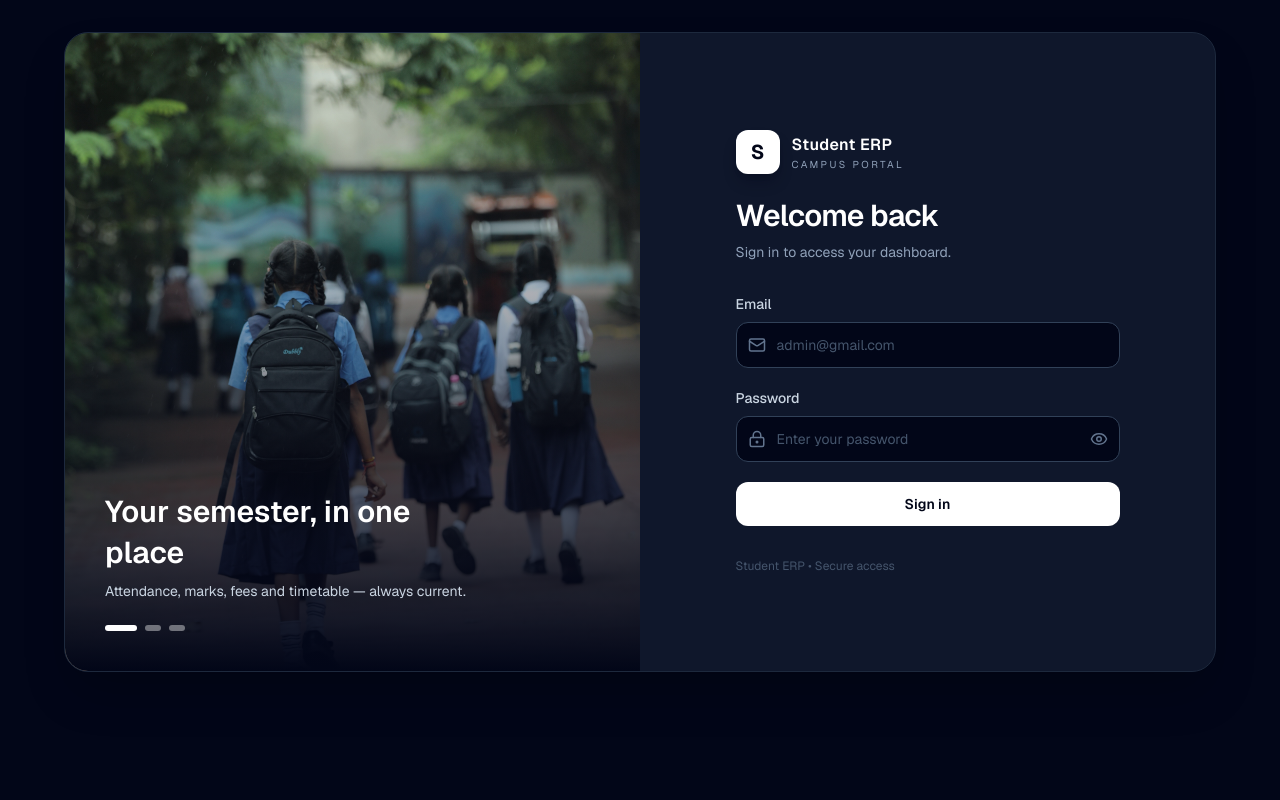
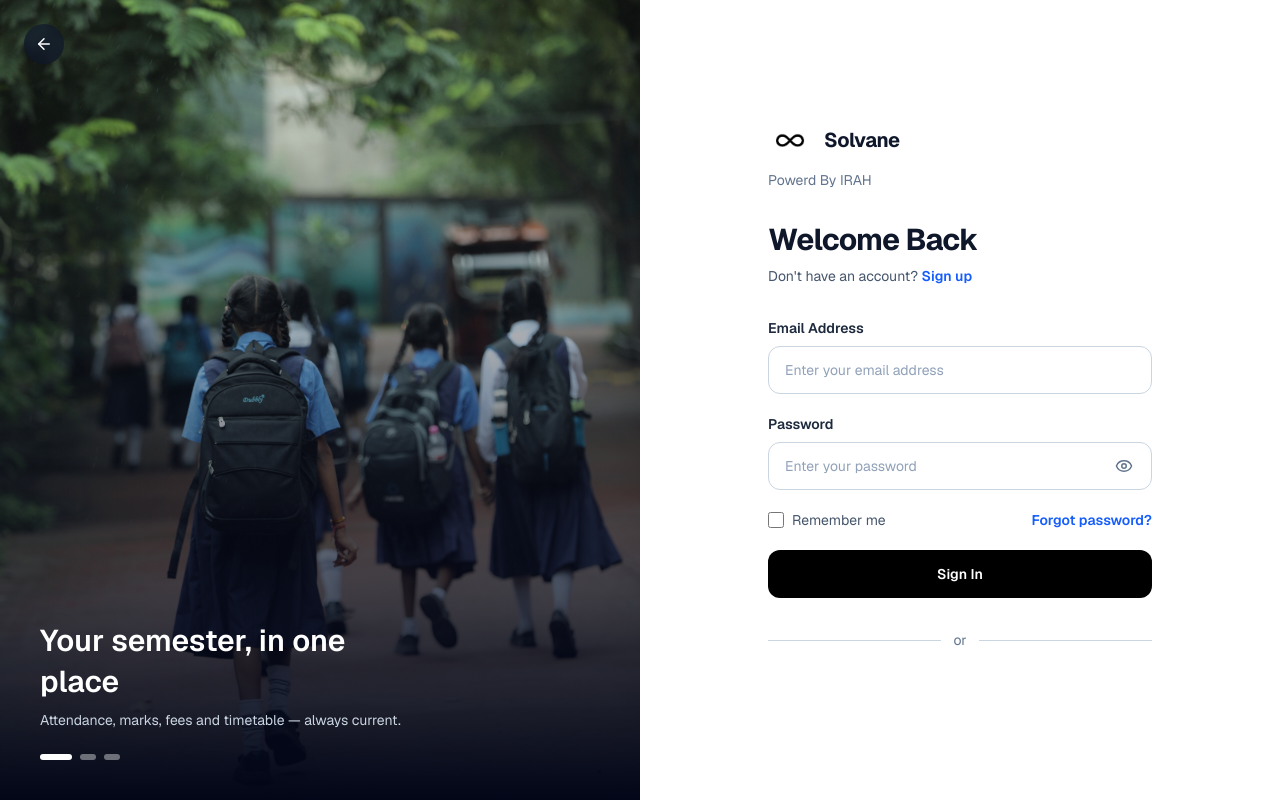
Before and after one commit to irah69/erp-frontend-Mark-1, a Next.js app: page /login in a window 1280 px wide. Built offline with nearby package versions, Linux system fonts and the light colour scheme; no server answers.

Commit message:
login page updated
login page updated

```diff
--- a/app/globals.css
+++ b/app/globals.css
@@ -411,6 +411,10 @@ body {
   .app-content {
     padding-top: 82px;
   }
+
+  .app-shell:has(.login-page) .app-content {
+    padding-top: 0;
+  }
 }
 
 @media (prefers-reduced-motion: reduce) {
--- a/app/login/page.tsx
+++ b/app/login/page.tsx
@@ -1,8 +1,10 @@
 "use client";
 
 import { FormEvent, useState } from "react";
+import Image from "next/image";
+import Link from "next/link";
 import { motion, type Variants } from "framer-motion";
-import { Eye, EyeOff, LockKeyhole, Mail, Loader2 } from "lucide-react";
+import { ArrowLeft, Eye, EyeOff, Loader2 } from "lucide-react";
 import { useRouter } from "next/navigation";
 
 import { API_BASE_URL } from "../../lib/api";
@@ -30,18 +32,50 @@ const containerVariants: Variants = {
   hidden: { opacity: 0 },
   visible: {
     opacity: 1,
-    transition: { staggerChildren: 0.08, delayChildren: 0.15 },
+    transition: { staggerChildren: 0.07, delayChildren: 0.1 },
   },
 };
 
 const itemVariants: Variants = {
-  hidden: { y: 16, opacity: 0 },
+  hidden: { y: 14, opacity: 0 },
   visible: {
     y: 0,
     opacity: 1,
     transition: { type: "spring" as const, stiffness: 110, damping: 14 },
   },
 };
+
+/* Brand details — swap the logo file in /public and edit the text here */
+const BRAND = {
+  logo: "/logo1.png",
+  name: "Solvane",
+  tagline: "Powerd By IRAH",
+};
+
+const inputClass =
+  "h-12 w-full rounded-xl border border-slate-300 bg-white px-4 text-sm text-slate-900 outline-none transition placeholder:text-slate-400 focus:border-slate-900 focus:ring-2 focus:ring-slate-900/10";
+
+const socialClass =
+  "flex min-h-14 w-full items-center gap-3 rounded-xl border border-slate-300 bg-white px-4 py-2 text-sm font-medium text-slate-700 transition hover:bg-slate-50 focus:outline-none focus-visible:ring-2 focus-visible:ring-slate-900/20";
+
+function GoogleIcon() {
+  return (
+    <svg viewBox="0 0 48 48" className="h-5 w-5 shrink-0" aria-hidden="true">
+      <path fill="#FFC107" d="M43.6 20.1H42V20H24v8h11.3C33.7 32.7 29.2 36 24 36c-6.6 0-12-5.4-12-12s5.4-12 12-12c3.1 0 5.8 1.2 8 3.1l5.7-5.7C34 6.1 29.3 4 24 4 13 4 4 13 4 24s9 20 20 20 20-9 20-20c0-1.3-.1-2.6-.4-3.9z" />
+      <path fill="#FF3D00" d="M6.3 14.7l6.6 4.8C14.7 15.1 19 12 24 12c3.1 0 5.8 1.2 8 3.1l5.7-5.7C34 6.1 29.3 4 24 4 16.3 4 9.7 8.3 6.3 14.7z" />
+      <path fill="#4CAF50" d="M24 44c5.2 0 9.9-2 13.4-5.2l-6.2-5.2C29.2 35.1 26.7 36 24 36c-5.2 0-9.6-3.3-11.3-8l-6.5 5C9.5 39.6 16.2 44 24 44z" />
+      <path fill="#1976D2" d="M43.6 20.1H42V20H24v8h11.3c-.8 2.2-2.2 4.2-4.1 5.6l6.2 5.2C37 39.2 44 34 44 24c0-1.3-.1-2.6-.4-3.9z" />
+    </svg>
+  );
+}
+
+function GitHubIcon() {
+  return (
+    <svg viewBox="0 0 24 24" className="h-5 w-5 shrink-0 text-slate-900" fill="currentColor" aria-hidden="true">
+      <path d="M12 .5C5.65.5.5 5.65.5 12c0 5.08 3.29 9.39 7.86 10.91.58.1.79-.25.79-.56v-2c-3.2.7-3.87-1.37-3.87-1.37-.52-1.33-1.28-1.69-1.28-1.69-1.04-.71.08-.7.08-.7 1.15.08 1.76 1.19 1.76 1.19 1.02 1.76 2.69 1.25 3.35.96.1-.74.4-1.25.73-1.54-2.55-.29-5.24-1.28-5.24-5.69 0-1.26.45-2.28 1.18-3.09-.12-.29-.51-1.46.11-3.05 0 0 .97-.31 3.17 1.18a11 11 0 0 1 5.77 0c2.2-1.49 3.17-1.18 3.17-1.18.62 1.59.23 2.76.11 3.05.74.81 1.18 1.83 1.18 3.09 0 4.42-2.69 5.39-5.25 5.68.41.36.78 1.06.78 2.14v3.17c0 .31.21.67.8.56A11.5 11.5 0 0 0 23.5 12C23.5 5.65 18.35.5 12 .5z" />
+    </svg>
+  );
+}
 
 export default function LoginPage() {
   const router = useRouter();
@@ -97,77 +131,70 @@ export default function LoginPage() {
   };
 
   return (
-    <main className="min-h-[100dvh] bg-slate-950 px-4 py-6 sm:px-6 sm:py-10 lg:p-8">
-      <motion.div
-        initial={{ opacity: 0, scale: 0.98 }}
-        animate={{ opacity: 1, scale: 1 }}
-        transition={{ duration: 0.45, ease: "easeOut" }}
-        className="mx-auto grid w-full max-w-6xl overflow-hidden rounded-2xl border border-slate-800 bg-slate-900 shadow-2xl lg:min-h-[640px] lg:grid-cols-2 lg:rounded-3xl"
-      >
-        {/* Left: visual panel — hidden on small screens where vertical space is scarce */}
-        <div className="relative hidden lg:block">
+    <main className="grid min-h-dvh w-full bg-white lg:grid-cols-2">
+      {/* Left: visual panel (desktop only) */}
+      <div className="relative hidden bg-slate-900 lg:block lg:min-h-dvh">
         <ImageSlider images={slides} interval={5500} />
 
-          {/* <div className="absolute left-10 top-10 flex items-center gap-3">
-            <div className="flex h-10 w-10 items-center justify-center rounded-xl bg-white">
-              <span className="text-lg font-bold text-slate-950">S</span>
-            </div>
-            <span className="text-sm font-semibold tracking-wide text-white">
-              Student ERP
-            </span>
-          </div> */}
+        <Link
+          href="/"
+          aria-label="Go back"
+          className="absolute left-6 top-6 z-20 grid h-10 w-10 place-items-center rounded-full bg-slate-900/70 text-white backdrop-blur transition hover:bg-slate-900 focus:outline-none focus-visible:ring-2 focus-visible:ring-white"
+        >
+          <ArrowLeft size={18} />
+        </Link>
       </div>
 
       {/* Right: form panel */}
-        <div className="flex w-full items-center justify-center px-5 py-10 sm:px-10 sm:py-14 lg:px-14">
+      <div className="relative flex items-center justify-center px-6 py-16 sm:px-12 lg:px-16 lg:py-10">
+        {/* Back button for screens without the image panel */}
+        <Link
+          href="/"
+          aria-label="Go back"
+          className="absolute left-4 top-4 grid h-10 w-10 place-items-center rounded-full bg-slate-900 text-white transition hover:bg-slate-700 focus:outline-none focus-visible:ring-2 focus-visible:ring-slate-900 focus-visible:ring-offset-2 sm:left-8 sm:top-8 lg:hidden"
+        >
+          <ArrowLeft size={18} />
+        </Link>
+
         <motion.div
           variants={containerVariants}
           initial="hidden"
           animate="visible"
           className="w-full max-w-sm"
         >
-            {/* Compact brand mark for mobile/tablet, where the visual panel is hidden */}
-            <motion.div
-              variants={itemVariants}
-              className="mb-8 flex items-center gap-3 lg:hidden"
-            >
-              <div className="flex h-11 w-11 items-center justify-center rounded-xl bg-white">
-                <span className="text-xl font-bold text-slate-950">S</span>
+          {/* Brand: logo + name side by side, tagline underneath both */}
+          <motion.div variants={itemVariants} className="mb-8">
+            <div className="flex items-center gap-3">
+              <Image
+                src={BRAND.logo}
+                alt={`${BRAND.name} logo`}
+                width={44}
+                height={44}
+                priority
+                className="h-11 w-11 shrink-0 rounded-xl object-contain"
+              />
+              <span className="text-xl font-bold tracking-tight text-slate-900">
+                {BRAND.name}
+              </span>
             </div>
-              <span className="text-base font-semibold text-white">
-                Student ERP
-              </span>
-            </motion.div>
-
-            <motion.div
-              variants={itemVariants}
-              className="mb-6 flex items-center gap-3"
-            >
-              <div className="flex h-11 w-11 items-center justify-center rounded-xl bg-white shadow-lg shadow-slate-950/30">
-                <span className="text-xl font-bold text-slate-950">S</span>
-              </div>
-              <div>
-                <p className="text-base font-semibold tracking-wide text-white">
-                  Student ERP
-                </p>
-                <p className="text-[10px] uppercase tracking-[0.24em] text-slate-400">
-                  Campus Portal
-                </p>
-              </div>
+            <p className="mt-2 text-sm text-slate-500">{BRAND.tagline}</p>
           </motion.div>
 
           <motion.h1
             variants={itemVariants}
-              className="text-2xl font-semibold tracking-tight text-white sm:text-3xl"
+            className="text-3xl font-bold tracking-tight text-slate-900"
           >
-              Welcome back
+            Welcome Back
           </motion.h1>
 
-            <motion.p
-              variants={itemVariants}
-              className="mt-2 text-sm text-slate-400"
+          <motion.p variants={itemVariants} className="mt-2 text-sm text-slate-600">
+            Don&apos;t have an account?{" "}
+            <Link
+              href="/register"
+              className="font-semibold text-blue-600 hover:text-blue-700 hover:underline"
             >
-              Sign in to access your dashboard.
+              Sign up
+            </Link>
           </motion.p>
 
           <motion.form
@@ -179,45 +206,31 @@ export default function LoginPage() {
             <div>
               <label
                 htmlFor="email"
-                  className="mb-2 block text-sm font-medium text-slate-300"
+                className="mb-2 block text-sm font-semibold text-slate-800"
               >
-                  Email
+                Email Address
               </label>
-
-                <div className="relative">
-                  <Mail
-                    size={18}
-                    className="pointer-events-none absolute left-3 top-1/2 -translate-y-1/2 text-slate-500"
-                  />
-
               <input
                 id="email"
                 type="email"
                 value={email}
                 onChange={(e) => setEmail(e.target.value)}
-                    placeholder="admin@gmail.com"
+                placeholder="Enter your email address"
                 required
                 autoComplete="email"
-                    className="w-full rounded-xl border border-slate-700 bg-slate-950 py-3 pl-10 pr-4 text-sm text-white outline-none transition placeholder:text-slate-600 focus:border-slate-400 focus:ring-2 focus:ring-slate-700"
+                className={inputClass}
               />
-                </div>
             </div>
 
             {/* Password */}
             <div>
               <label
                 htmlFor="password"
-                  className="mb-2 block text-sm font-medium text-slate-300"
+                className="mb-2 block text-sm font-semibold text-slate-800"
               >
                 Password
               </label>
-
               <div className="relative">
-                  <LockKeyhole
-                    size={18}
-                    className="pointer-events-none absolute left-3 top-1/2 -translate-y-1/2 text-slate-500"
-                  />
-
                 <input
                   id="password"
                   type={showPassword ? "text" : "password"}
@@ -226,18 +239,39 @@ export default function LoginPage() {
                   placeholder="Enter your password"
                   required
                   autoComplete="current-password"
-                    className="w-full rounded-xl border border-slate-700 bg-slate-950 py-3 pl-10 pr-11 text-sm text-white outline-none transition placeholder:text-slate-600 focus:border-slate-400 focus:ring-2 focus:ring-slate-700"
+                  className={`${inputClass} pr-12`}
                 />
-
                 <button
                   type="button"
                   onClick={() => setShowPassword(!showPassword)}
-                    className="absolute right-3 top-1/2 -translate-y-1/2 text-slate-500 transition hover:text-slate-300"
+                  className="absolute right-3 top-1/2 grid h-8 w-8 -translate-y-1/2 place-items-center rounded-md text-slate-500 transition hover:text-slate-800 focus:outline-none focus-visible:ring-2 focus-visible:ring-slate-900/20"
                   aria-label={showPassword ? "Hide password" : "Show password"}
                 >
                   {showPassword ? <EyeOff size={18} /> : <Eye size={18} />}
                 </button>
               </div>
+            </div>
+
+            {/* Remember me / Forgot password */}
+            <div className="flex flex-wrap items-center justify-between gap-2">
+              <label
+                htmlFor="remember"
+                className="flex cursor-pointer items-center gap-2 text-sm text-slate-600"
+              >
+                <input
+                  id="remember"
+                  name="remember"
+                  type="checkbox"
+                  className="h-4 w-4 cursor-pointer rounded border-slate-400 accent-slate-900"
+                />
+                Remember me
+              </label>
+              <Link
+                href="/forgot-password"
+                className="text-sm font-semibold text-blue-600 hover:text-blue-700 hover:underline"
+              >
+                Forgot password?
+              </Link>
             </div>
 
             {/* Error */}
@@ -246,7 +280,7 @@ export default function LoginPage() {
                 initial={{ opacity: 0, y: -6 }}
                 animate={{ opacity: 1, y: 0 }}
                 role="alert"
-                  className="rounded-xl border border-red-900/50 bg-red-950/40 px-4 py-3 text-sm text-red-400"
+                className="rounded-xl border border-red-200 bg-red-50 px-4 py-3 text-sm text-red-600"
               >
                 {error}
               </motion.div>
@@ -256,7 +290,7 @@ export default function LoginPage() {
             <button
               type="submit"
               disabled={loading}
-                className="flex w-full items-center justify-center gap-2 rounded-xl bg-white py-3 text-sm font-semibold text-slate-950 transition hover:bg-slate-200 focus:outline-none focus-visible:ring-2 focus-visible:ring-white focus-visible:ring-offset-2 focus-visible:ring-offset-slate-900 disabled:cursor-not-allowed disabled:opacity-60"
+              className="flex h-12 w-full items-center justify-center gap-2 rounded-xl bg-black text-sm font-semibold text-white transition hover:bg-slate-800 focus:outline-none focus-visible:ring-2 focus-visible:ring-slate-900 focus-visible:ring-offset-2 disabled:cursor-not-allowed disabled:opacity-60"
             >
               {loading ? (
                 <>
@@ -264,20 +298,25 @@ export default function LoginPage() {
                   Signing in...
                 </>
               ) : (
-                  "Sign in"
+                "Sign In"
               )}
             </button>
           </motion.form>
 
-            <motion.p
+          {/* Divider */}
+          <motion.div
             variants={itemVariants}
-              className="mt-8 text-xs text-slate-600"
+            className="my-8 flex items-center gap-3"
+            role="separator"
           >
-              Student ERP • Secure access
-            </motion.p>
+            <span className="h-px flex-1 bg-slate-300" />
+            <span className="text-sm text-slate-500">or</span>
+            <span className="h-px flex-1 bg-slate-300" />
+          </motion.div>
+
+
         </motion.div>
       </div>
-      </motion.div>
     </main>
   );
 }
--- a/components/sidebar.tsx
+++ b/components/sidebar.tsx
@@ -19,7 +19,7 @@ import {
   type LucideIcon,
 } from "lucide-react";
 import { useEffect, useState } from "react";
-
+import Image from "next/image";
 import { checkSession, logout, type CurrentUser } from "../lib/auth";
 
 type NavigationItem = {
@@ -111,22 +111,51 @@ export default function Sidebar() {
       )}
 
       <aside className={`app-sidebar${mobileOpen ? " app-sidebar-mobile-open" : ""}`}>
-        <div className="sidebar-top">
-          <Link href="/dashboard" className="sidebar-brand" aria-label="Student ERP dashboard">
-            <span className="sidebar-brand-mark">S</span>
-            <span className="sidebar-brand-name">Student ERP</span>
+
+<div className="flex min-h-[100px] items-center justify-between gap-3 px-5 py-5">
+  <Link
+    href="/dashboard"
+    className="group flex min-w-0 items-center gap-3.5 no-underline"
+    aria-label="Solvane Student ERP dashboard"
+  >
+    <Image
+      src="/logo.png"
+      alt="Solvane logo"
+      width={52}
+      height={52}
+      className="h-[52px] w-[52px] shrink-0 object-contain"
+      priority
+    />
+
+    <span className="flex min-w-0 flex-col justify-center gap-1">
+      <span className="text-[26px] font-extrabold leading-none tracking-tight">
+        Solvane
+      </span>
+
+      <span className="text-[9px] font-semibold uppercase tracking-[1.6px] text-gray-500">
+        Powered by <span className="font-extrabold text-grey-900">IRAH</span>
+      </span>
+    </span>
   </Link>
+
   <button
     type="button"
-            className="sidebar-mobile-toggle"
-            onClick={() => setMobilePath((currentPath) => currentPath === pathname ? null : pathname)}
+    className="shrink-0 rounded-lg p-2 transition-colors hover:bg-gray-100"
+    onClick={() =>
+      setMobilePath((currentPath) =>
+        currentPath === pathname ? null : pathname
+      )
+    }
     aria-expanded={mobileOpen}
     aria-controls="sidebar-links"
-            aria-label={mobileOpen ? "Close navigation menu" : "Open navigation menu"}
+    aria-label={
+      mobileOpen ? "Close navigation menu" : "Open navigation menu"
+    }
   >
     {mobileOpen ? <X size={20} /> : <Menu size={20} />}
   </button>
 </div>
+
 
         <div className="sidebar-user">
           <span className="sidebar-avatar" aria-hidden="true">{initials}</span>
--- a/lib/api.ts
+++ b/lib/api.ts
@@ -1,6 +1,6 @@
 export const API_BASE_URL =
   process.env.NEXT_PUBLIC_BACKEND_API_URL ??
-  "https://erp-backend-1-y2er.onrender.com";
+  "http://127.0.0.1:8000";
 
 export type ApiRequestError = Error & {
   status?: number;
```
Also changed, not shown: public/logo.png (added), public/logo1.png (added), text.txt (added). Lines whose indentation alone changed are shown as unchanged.
